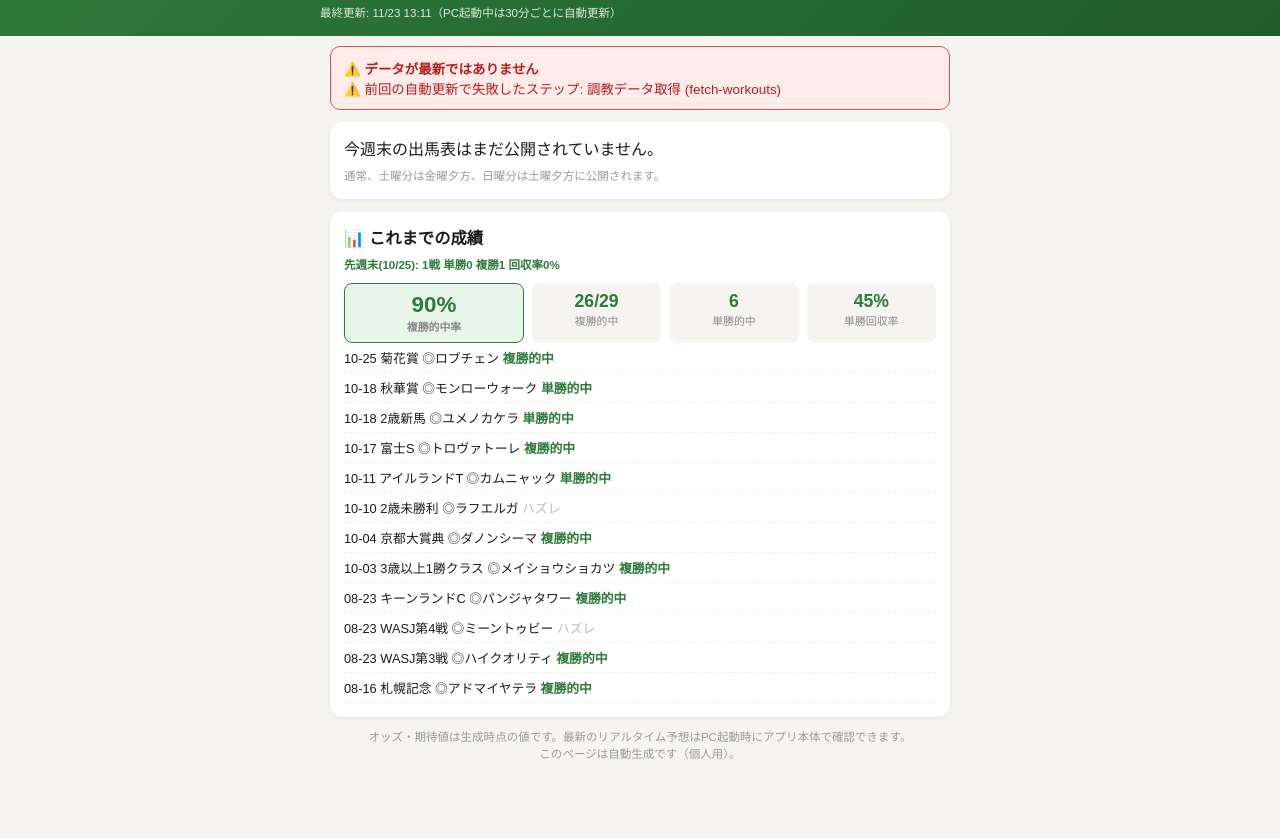
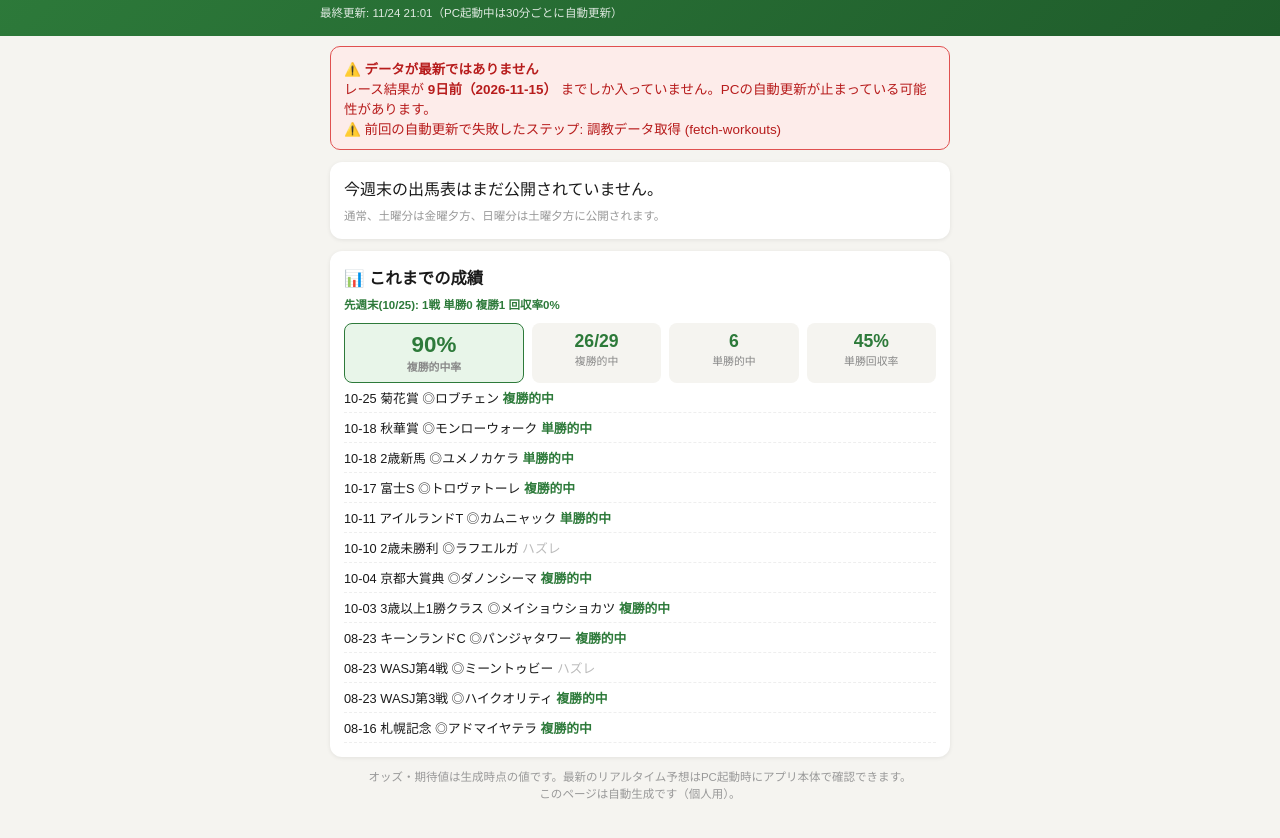
Before and after one commit to nekonekoLove77/keiba-pages, a plain HTML site: page index.html in a window 1280 px wide. Shown: the part 44-882 px from the top of the page. Before the commit the page ends 857 px from the top, so only its background shows below. Drawn offline with Linux system fonts and the light colour scheme.

Commit message:
auto update 2026-11-24 21:01

```diff
--- a/index.html
+++ b/index.html
@@ -45,9 +45,9 @@
 </style></head><body>
 <div class="header"><div class="wrap" style="padding:0">
   <h1>🏇 競馬AI予想</h1>
-  <div class="gen">最終更新: 11/23 13:11（PC起動中は30分ごとに自動更新）</div>
+  <div class="gen">最終更新: 11/24 21:01（PC起動中は30分ごとに自動更新）</div>
 </div></div>
-<div class="wrap"><div style="background:#fdecea;border:1px solid #e05050;border-radius:10px;padding:11px 13px;margin-bottom:12px;color:#b71c1c;font-size:0.84rem"><b>⚠️ データが最新ではありません</b><br>⚠️ 前回の自動更新で失敗したステップ: 調教データ取得 (fetch-workouts)</div><div class="card">今週末の出馬表はまだ公開されていません。<div class="note">通常、土曜分は金曜夕方、日曜分は土曜夕方に公開されます。</div></div><div class="card"><h2>📊 これまでの成績</h2><div class="note" style="color:#2d7a3a;font-weight:bold">先週末(10/25): 1戦 単勝0 複勝1 回収率0%</div><div class="stat-grid" style="margin-top:8px">
+<div class="wrap"><div style="background:#fdecea;border:1px solid #e05050;border-radius:10px;padding:11px 13px;margin-bottom:12px;color:#b71c1c;font-size:0.84rem"><b>⚠️ データが最新ではありません</b><br>レース結果が <b>9日前（2026-11-15）</b> までしか入っていません。PCの自動更新が止まっている可能性があります。<br>⚠️ 前回の自動更新で失敗したステップ: 調教データ取得 (fetch-workouts)</div><div class="card">今週末の出馬表はまだ公開されていません。<div class="note">通常、土曜分は金曜夕方、日曜分は土曜夕方に公開されます。</div></div><div class="card"><h2>📊 これまでの成績</h2><div class="note" style="color:#2d7a3a;font-weight:bold">先週末(10/25): 1戦 単勝0 複勝1 回収率0%</div><div class="stat-grid" style="margin-top:8px">
           <div class="stat-box" style="flex:1.4;background:#e8f5e9;border:1px solid #2d7a3a">
             <div class="n" style="font-size:1.4rem">90%</div>
             <div class="l"><b>複勝的中率</b></div></div>
```
Also changed, not shown: 1 other file.
